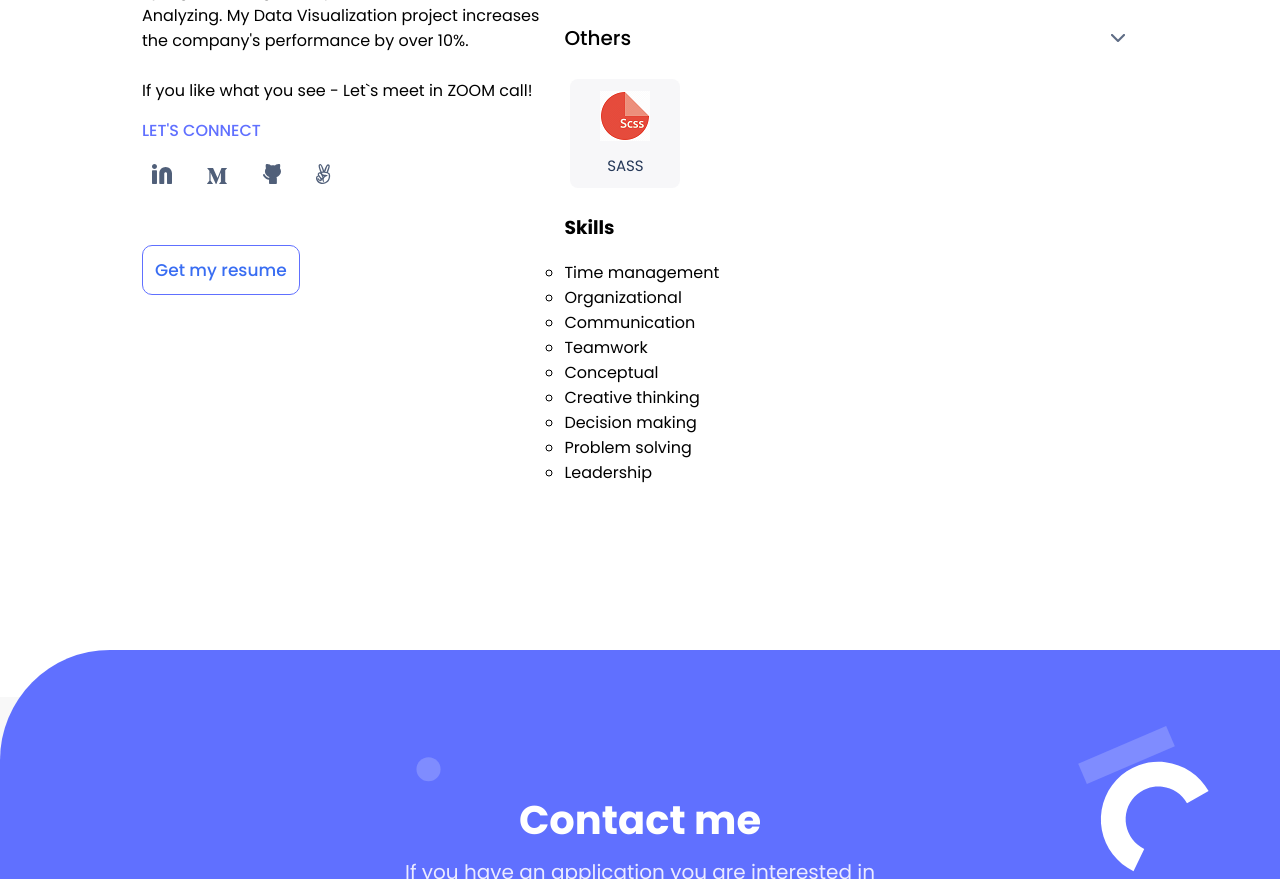
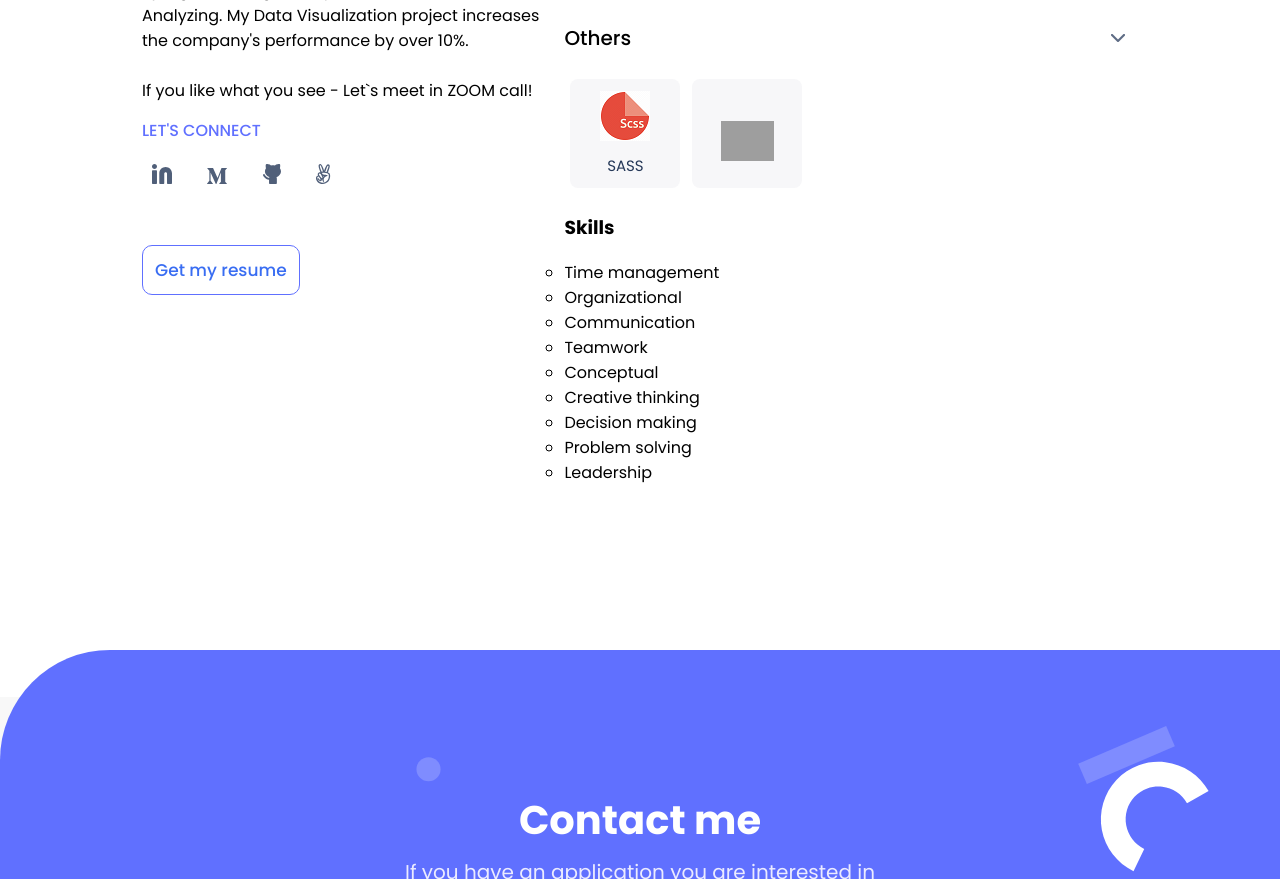
Before and after one commit to elmar8287/elmar8287.github.io, a plain HTML site: page index.html in a window 1280 px wide. Shown: the part 7971-8850 px from the top of the page. Drawn offline with Linux system fonts and the light colour scheme; grey boxes are pictures that could not be loaded; files whose address does not match are found by name.

Commit message:
Update index.html

```diff
--- a/index.html
+++ b/index.html
@@ -157,6 +157,7 @@
           <li>
             <img src="./img/sass.png" alt="Sass" />SASS
           </li>
+          <li><img height="40" src="https://raw.githubusercontent.com/github/explore/80688e429a7d4ef2fca1e82350fe8e3517d3494d/topics/sql/sql.png"></li>
         </ul>
       </div>
       <ul class="skills">
```
